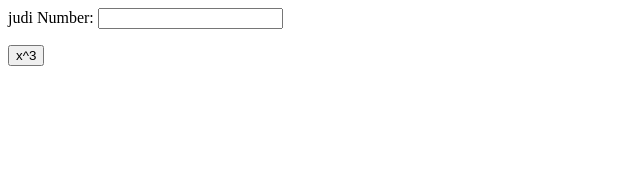
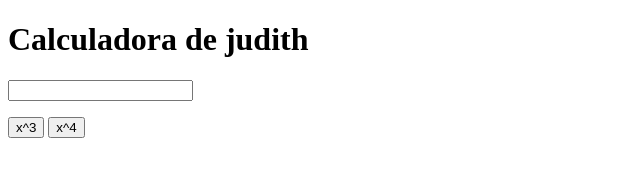
Before and after one commit to judymj-dev/my_calculator_2, a plain HTML site: page index.html in a window 1280 px wide. Shown: the whole page, without its empty margins (0-640 px from the left). Drawn offline with Linux system fonts and the light colour scheme.

Commit message:
x^4 button

```diff
--- a/index.html
+++ b/index.html
@@ -4,17 +4,23 @@
 		<title>Calculator</title>
 		<meta charset="utf-8">
 	</head>
-	<body>judi</h1>
-		Number:
+	<body>
+		<h1>Calculadora de judith</h1>
+		<label for="n1"></label>
 		<input type="text" id="n1">
 		<p>
 			<button onclick="cube()"> x^3 </button>
+			<button onclick="power_4()"> x^4</button>
 		</p>
 		<script type="text/javascript">
 			function cube() {
 				var num = document.getElementById("n1");
 				num.value = Math.pow(num.value, 3);
 			}
+			function power_4() {
+				var num = document.getElementById("n1");
+				num.value = Math.pow(num.value, 4);
+			}
 		</script>
 	</body>
 </html>
```
